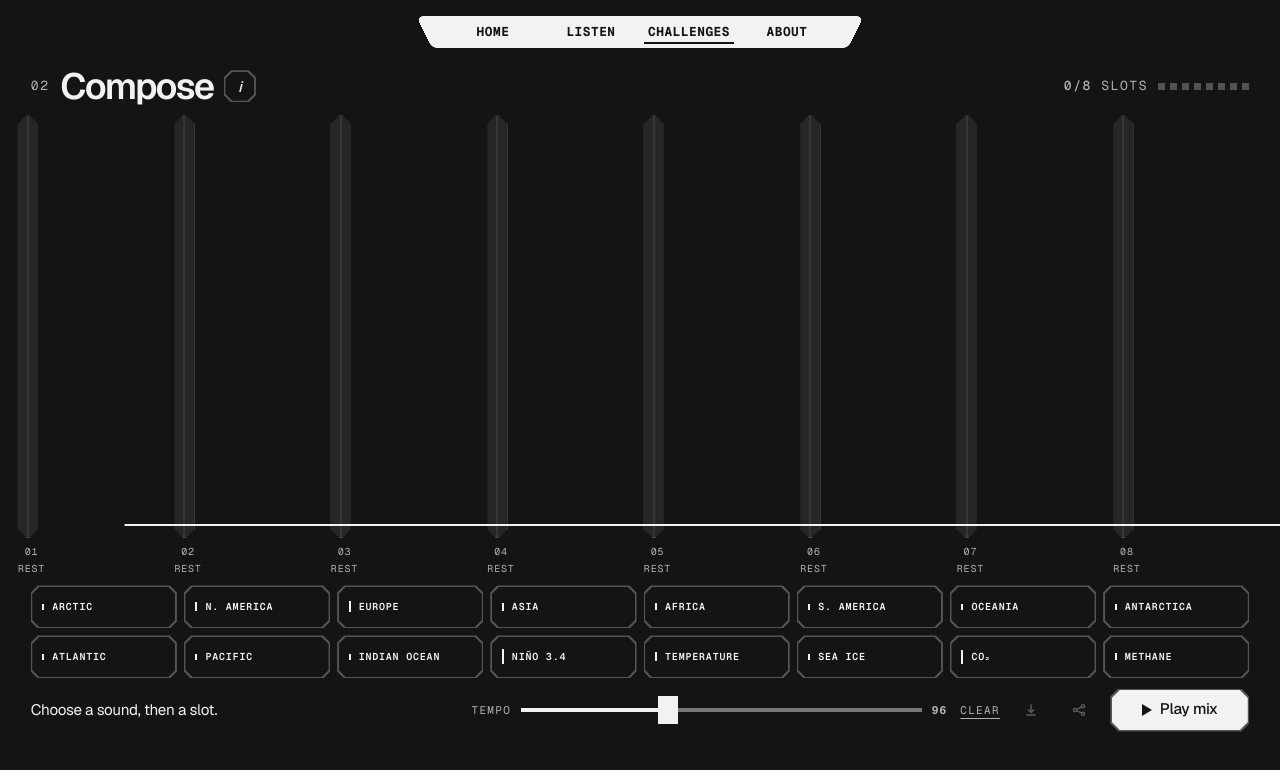
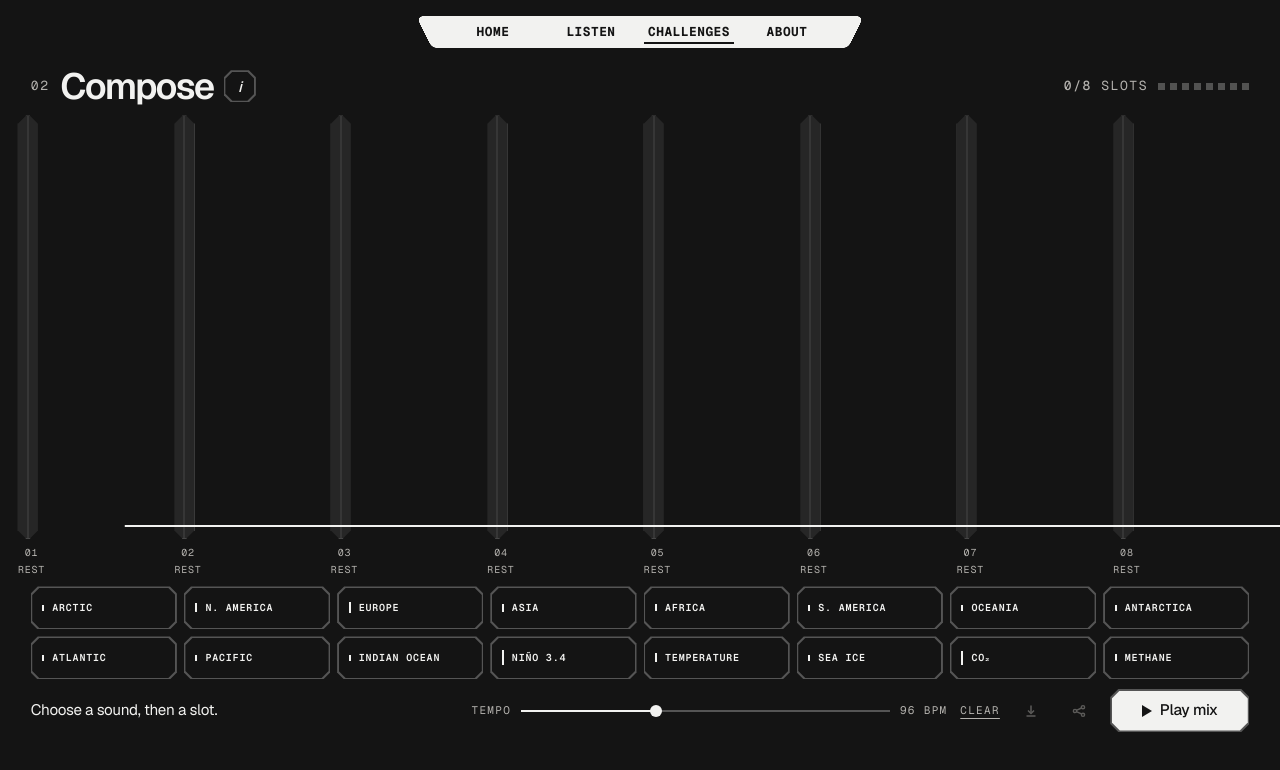
Before and after one commit to acheronx0577/Earth-Juke-Box-Sonifysphere, a Next.js app: page /challenge/compose in a window 1280 px wide. Shown: the top 770 px of the page. Built offline with nearby package versions, Linux system fonts and the light colour scheme; no server answers.

Commit message:
Use a small round thumb on the tempo slider.
The track stays thin, the thumb is cream, and the readout after it reads as beats per minute.

Co-authored-by: AcheronX. <richardhuynh53@gmail.com>

```diff
--- a/src/components/play/ComposeBoard.tsx
+++ b/src/components/play/ComposeBoard.tsx
@@ -688,7 +688,6 @@ export function ComposeBoard({ initialMix }: { readonly initialMix: string | nul
             <label className={styles.tempo}>
               TEMPO
               <input
-                className="listen-wind sonify-tempo"
                 aria-label="Tempo"
                 type="range"
                 min={60}
@@ -704,7 +703,7 @@ export function ComposeBoard({ initialMix }: { readonly initialMix: string | nul
                   retune(Math.min(160, Math.max(60, bpm + delta)));
                 }}
               />
-              <b>{bpm}</b>
+              <span>{bpm} BPM</span>
             </label>
             <button type="button" className={styles.textLink} onClick={clear}>
               Clear
--- a/src/components/play/compose.module.css
+++ b/src/components/play/compose.module.css
@@ -439,8 +439,13 @@ a.shell {
 
 .tempo input {
   flex: 1 1 auto;
+  width: clamp(7rem, 16vw, 16rem);
   min-width: 0;
-  accent-color: #f2f2f0;
+  height: 16px;
+  margin: 0;
+  appearance: none;
+  background: transparent;
+  cursor: pointer;
 }
 
 .tempo input:focus {
@@ -449,7 +454,41 @@ a.shell {
 
 .tempo input:focus-visible {
   outline: 2px solid #fff3ea;
-  outline-offset: 3px;
+  outline-offset: 4px;
+}
+
+.tempo input::-webkit-slider-runnable-track {
+  height: 2px;
+  background: linear-gradient(to right, #f2f2f0 var(--wind, 36%), #555555 var(--wind, 36%));
+}
+
+.tempo input::-webkit-slider-thumb {
+  width: 12px;
+  height: 12px;
+  margin-top: -5px;
+  appearance: none;
+  border: 0;
+  border-radius: 50%;
+  background: #f2f2f0;
+}
+
+.tempo input::-moz-range-track {
+  height: 2px;
+  border: 0;
+  background: #555555;
+}
+
+.tempo input::-moz-range-progress {
+  height: 2px;
+  background: #f2f2f0;
+}
+
+.tempo input::-moz-range-thumb {
+  width: 12px;
+  height: 12px;
+  border: 0;
+  border-radius: 50%;
+  background: #f2f2f0;
 }
 
 .textLink,
```
